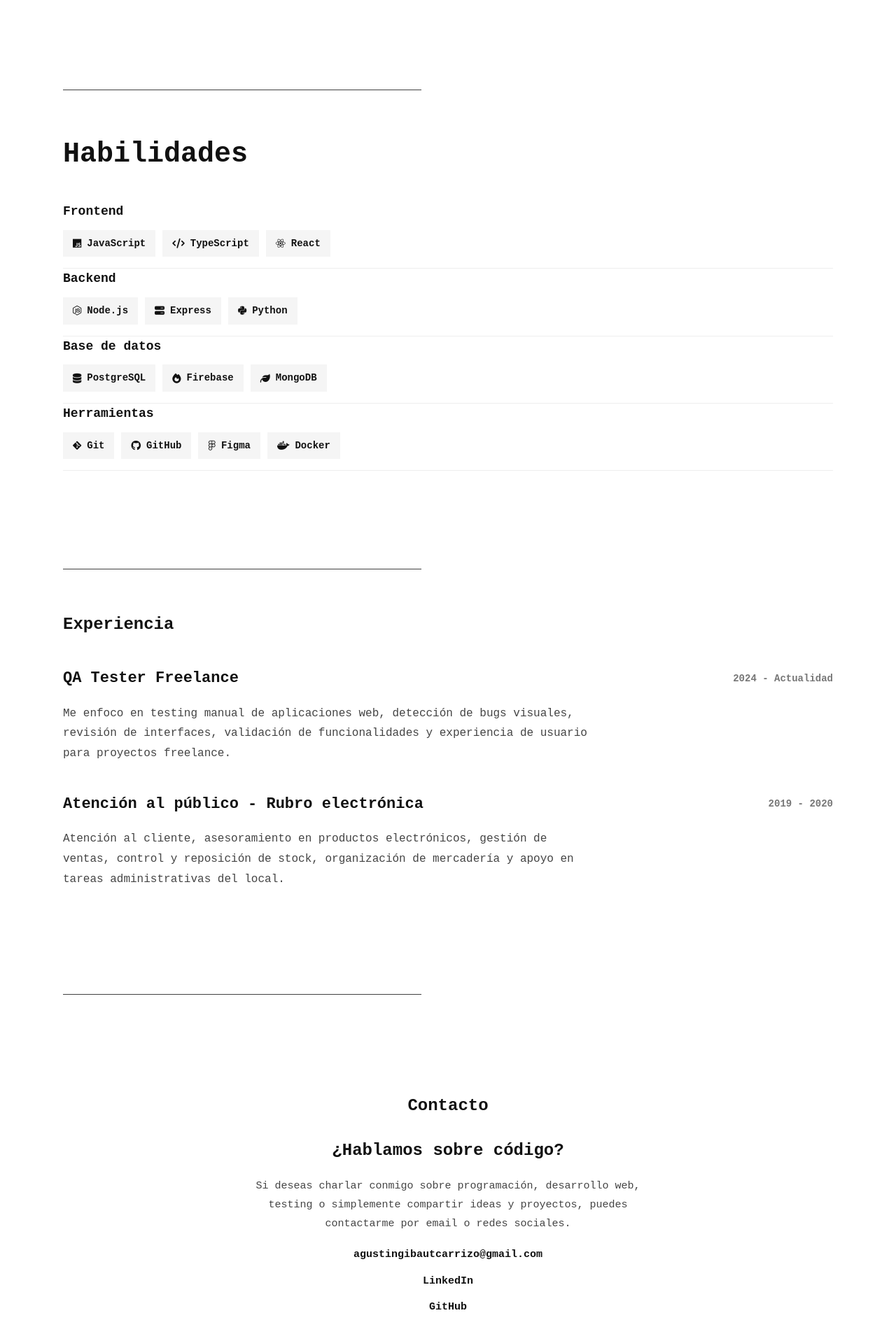
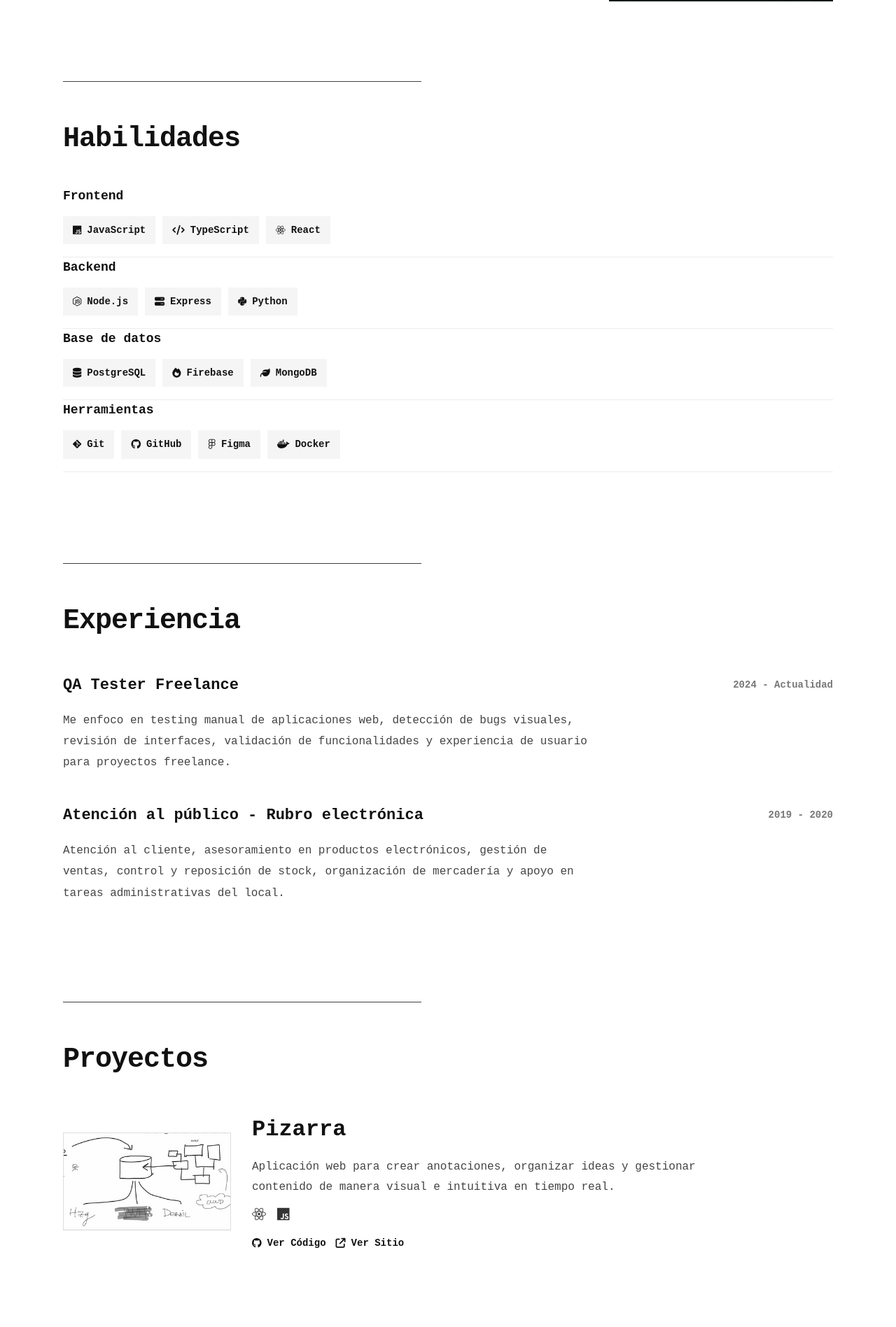
Before and after one commit to Fabricio-Agustin/Portfolio-Agustin, a React (Vite) app: page / in a window 1280 px wide. Shown: the part 463-2360 px from the top of the page at 70% size. Built offline with nearby package versions, Linux system fonts and the light colour scheme.

Commit message:
Seccion de proyectos

```diff
--- a/src/App.css
+++ b/src/App.css
@@ -8,18 +8,29 @@
   --negro: #111111;
   --gris: #777777;
   --gris-claro: #f5f5f5;
+  --borde: #ececec;
+}
+
+html{
+  scroll-behavior: smooth;
 }
 
 body{
-  background: #fff;
+  background: #ffffff;
   color: var(--negro);
   font-family: 'Courier New', Courier, monospace;
   line-height: 1.6;
+
+  text-rendering: optimizeLegibility;
+  -webkit-font-smoothing: antialiased;
+  -moz-osx-font-smoothing: grayscale;
 }
 
 /* NAVBAR */
+
 .Header{
   width: 100%;
+
   padding: 28px 20px;
 
   display: flex;
@@ -28,20 +39,42 @@ body{
 
   ul{
     display: flex;
-    gap: 30px;
+    align-items: center;
+
+    gap: 28px;
+
     list-style: none;
 
     li{
       a{
+        position: relative;
+
         text-decoration: none;
+
         color: var(--negro);
+
         font-size: 15px;
         font-weight: 700;
-        border-bottom: 2px solid transparent;
-        transition: .3s;
 
-        &:hover{
-          border-bottom: 2px solid #111;
+        transition: .25s ease;
+
+        &::after{
+          content: '';
+
+          position: absolute;
+          left: 0;
+          bottom: -4px;
+
+          width: 0%;
+          height: 2px;
+
+          background: var(--negro);
+
+          transition: .25s ease;
+        }
+
+        &:hover::after{
+          width: 100%;
         }
       }
     }
@@ -49,100 +82,155 @@ body{
 }
 
 /* HERO */
+
 .Hero{
   width: 100%;
+
   padding: 60px 90px;
 
   display: flex;
   justify-content: space-between;
   align-items: center;
-  gap: 40px;
+
+  gap: 60px;
 
   .Inicio{
     display: flex;
     flex-direction: column;
+
     gap: 18px;
 
+    max-width: 700px;
+
     .Titulo{
-      font-size: 84px;
+      font-size: clamp(54px, 9vw, 84px);
       font-weight: 800;
+
       line-height: .95;
+      letter-spacing: -2px;
     }
 
     .Descripcion{
       font-size: 24px;
       font-weight: 700;
+
       color: #444;
     }
 
     .Formacion{
       font-size: 16px;
       font-weight: 700;
+
       color: #555;
     }
 
     .Email{
-      font-size: 16px;
+      font-size: 15px;
+
       color: var(--gris);
     }
 
     .Redes{
       display: flex;
+      align-items: center;
+
       gap: 18px;
+
       list-style: none;
 
+      li{
         a{
+          position: relative;
+
           text-decoration: none;
+
           color: var(--negro);
+
           font-size: 15px;
           font-weight: 700;
-        border-bottom: 2px solid transparent;
-        transition: .3s;
 
-        &:hover{
-          border-bottom: 2px solid #111;
+          transition: .25s ease;
+
+          &::after{
+            content: '';
+
+            position: absolute;
+            left: 0;
+            bottom: -4px;
+
+            width: 0%;
+            height: 2px;
+
+            background: var(--negro);
+
+            transition: .25s ease;
+          }
+
+          &:hover::after{
+            width: 100%;
+          }
         }
       }
     }
   }
 
   .FotoPerfil{
+    flex-shrink: 0;
+
     img{
       width: 320px;
       height: 320px;
+
       object-fit: cover;
+
+      display: block;
     }
   }
 }
 
 /* DIVISOR */
+
 .Divisor{
   width: 40%;
   height: 1px;
-  margin: 60px 0 60px 90px;
-  background: #111;
+
+  margin: 50px 0 50px 90px;
+
+  background: var(--negro);
+
   opacity: .8;
 }
 
+/* TITULO GLOBAL */
+
+.Subtitulo{
+  font-size: clamp(32px, 6vw, 40px);
+  font-weight: 800;
+
+  letter-spacing: -1px;
+}
+
 /* HABILIDADES */
+
 .Habilidades{
   width: 100%;
-  padding: 0 90px 80px 90px;
+
+  padding: 0 90px 80px;
+
   display: flex;
   flex-direction: column;
+
   gap: 35px;
-
-  .Subtitulo{
-    font-size: 40px;
-    font-weight: 800;
-  }
 
   .Categoria{
     display: flex;
     flex-direction: column;
-    gap: 12px;
-    padding-bottom: 16px;
-    border-bottom: 1px solid #eee;
+
+    gap: 14px;
+
+    padding-bottom: 18px;
+
+    border-bottom: 1px solid var(--borde);
 
     h3{
       font-size: 18px;
@@ -153,43 +241,55 @@ body{
   .TecnologiasList{
     display: flex;
     flex-wrap: wrap;
+
     gap: 10px;
   }
 
   .TechTag{
     display: flex;
     align-items: center;
+
     gap: 8px;
-    padding: 8px 14px;
+
+    padding: 9px 14px;
+
     background: var(--gris-claro);
+
     font-size: 14px;
     font-weight: 700;
-    color: var(--negro);
+
+    white-space: nowrap;
   }
 
   .tech-icon{
-    font-size: 14px;
-    font-weight: 900;
+    font-size: 15px;
   }
 }
 
 /* EXPERIENCIA */
+
 .Experiencia{
   width: 100%;
-  padding: 0 90px 90px 90px;
+
+  padding: 0 90px 90px;
+
   display: flex;
   flex-direction: column;
-  gap: 40px;
+
+  gap: 42px;
 
   .Trabajo{
     display: flex;
     flex-direction: column;
+
     gap: 18px;
 
     .TrabajoTop{
       display: flex;
       justify-content: space-between;
       align-items: center;
+
+      gap: 20px;
 
       h3{
         font-size: 22px;
@@ -199,31 +299,131 @@ body{
       span{
         font-size: 14px;
         font-weight: 700;
+
         color: var(--gris);
+
+        white-space: nowrap;
       }
     }
 
     p{
-      max-width: 750px;
+      max-width: 760px;
+
+      font-size: 16px;
+      line-height: 1.9;
+
+      color: #444;
+    }
+  }
+}
+
+/* PROYECTOS */
+
+.Proyectos{
+  width: 100%;
+  padding: 0 90px 90px;
+  display: flex;
+  flex-direction: column;
+  gap: 42px;
+}
+
+.ProyectosGrid{
+  display: flex;
+  flex-direction: column;
+  gap: 42px;
+}
+
+.ProyectoCard{
+  display: flex;
+  align-items: center;
+  gap: 30px;
+}
+
+.ProyectoImagenLink{
+  text-decoration: none;
+}
+
+.ProyectoImagen{
+  overflow: hidden;
+  img{
+    width: 240px;
+    height: 140px;
+    object-fit: cover;
+    display: block;
+    border: 1px solid #ddd;
+    transition: transform .3s ease;
+  }
+
+  &:hover{
+    img{
+      transform: scale(1.03);
+    }
+  }
+}
+
+.ProyectoContenido{
+  display: flex;
+  flex-direction: column;
+  gap: 14px;
+
+  h3{
+    font-size: 32px;
+    font-weight: 800;
+  }
+
+  p{
+    max-width: 650px;
     font-size: 16px;
     line-height: 1.8;
     color: #444;
   }
 }
+
+.ProyectoTech{
+  display: flex;
+  align-items: center;
+  flex-wrap: wrap;
+  gap: 16px;
+
+  i{
+    font-size: 20px;
+    color: #333;
+  }
+}
+
+.ProyectoLinks{
+  display: flex;
+  align-items: center;
+  flex-wrap: wrap;
+  gap: 14px;
+  margin-top: 6px;
+
+  a{
+    display: flex;
+    align-items: center;
+    gap: 8px;
+    text-decoration: none;
+    color: var(--negro);
+    font-size: 14px;
+    font-weight: 700;
+    transition: opacity .25s ease;
+
+    &:hover{
+      opacity: .6;
+    }
+  }
 }
 
 /* CONTACTO */
+
 .Contacto{
   width: 100%;
   padding: 80px 20px;
-
   display: flex;
   flex-direction: column;
   align-items: center;
   text-align: center;
-  gap: 25px;
-
-  border-top: none;
+  gap: 24px;
 
   .ContactoInfo{
     display: flex;
@@ -231,15 +431,19 @@ body{
     align-items: center;
     gap: 18px;
 
-    .ContactoTop h3{
+    .ContactoTop{
+      h3{
         font-size: 24px;
         font-weight: 800;
       }
+    }
 
     p{
-      max-width: 600px;
+      max-width: 620px;
+
       font-size: 15px;
-      line-height: 1.8;
+      line-height: 1.9;
+
       color: #444;
     }
 
@@ -249,16 +453,29 @@ body{
       gap: 12px;
       list-style: none;
 
+      li{
         a{
+          position: relative;
           text-decoration: none;
           color: var(--negro);
           font-size: 15px;
           font-weight: 700;
-        border-bottom: 2px solid transparent;
-        transition: .3s;
+          transition: .25s ease;
 
-        &:hover{
-          border-bottom: 2px solid #111;
+          &::after{
+            content: '';
+            position: absolute;
+            left: 0;
+            bottom: -4px;
+            width: 0%;
+            height: 2px;
+            background: var(--negro);
+            transition: .25s ease;
+          }
+
+          &:hover::after{
+            width: 100%;
+          }
         }
       }
     }
@@ -266,34 +483,150 @@ body{
 }
 
 /* RESPONSIVE */
+
 @media (max-width: 900px){
 
-  .Hero{
-    flex-direction: column;
-    text-align: center;
-    padding: 40px 30px;
+  .Header{
+    padding: 24px 16px;
 
-    .Redes{
+    ul{
+      gap: 18px;
+      flex-wrap: wrap;
       justify-content: center;
     }
   }
 
-  .FotoPerfil img{
-    width: 240px;
-    height: 240px;
+  .Hero{
+    flex-direction: column-reverse;
+
+    text-align: center;
+
+    padding: 40px 24px;
+
+    gap: 35px;
+
+    .Inicio{
+      align-items: center;
+
+      .Titulo{
+        letter-spacing: -1px;
+      }
+
+      .Descripcion{
+        font-size: 20px;
+      }
+
+      .Formacion,
+      .Email{
+        font-size: 14px;
+      }
+
+      .Redes{
+        justify-content: center;
+        flex-wrap: wrap;
+      }
+    }
+
+    .FotoPerfil{
+      img{
+        width: 220px;
+        height: 220px;
+      }
+    }
+  }
+
+  .Divisor{
+    width: 72%;
+
+    margin: 40px auto;
+  }
+
+  .Habilidades,
+  .Experiencia,
+  .Proyectos{
+    padding: 0 24px 60px;
+  }
+
+  .Trabajo{
+    .TrabajoTop{
+      flex-direction: column;
+      align-items: flex-start;
+      gap: 6px;
+    }
+  }
+
+  .ProyectoCard{
+    flex-direction: column;
+    align-items: flex-start;
+  }
+
+  .ProyectoImagen{
+    width: 100%;
+
+    img{
+      width: 100%;
+      height: auto;
+      aspect-ratio: 16 / 9;
+    }
+  }
+
+  .ProyectoContenido{
+    width: 100%;
+
+    h3{
+      font-size: 28px;
+    }
+
+    p{
+      font-size: 15px;
+    }
+  }
+
+  .ProyectoLinks{
+    width: 100%;
+
+    a{
+      font-size: 13px;
+    }
+  }
+
+  .Contacto{
+    padding: 60px 24px;
+
+    .LinksContacto{
+      align-items: center;
+    }
+  }
+}
+
+@media (max-width: 480px){
+
+  .Hero{
+    padding: 30px 18px;
+  }
+
+  .Habilidades,
+  .Experiencia,
+  .Proyectos{
+    padding: 0 18px 50px;
   }
 
   .Titulo{
-    font-size: 52px;
+    font-size: 46px;
   }
 
-  .Divisor{
-    width: 70%;
-    margin: 50px auto;
+  .Subtitulo{
+    font-size: 30px;
   }
 
-  .Habilidades,
-  .Experiencia{
-    padding: 0 30px 60px 30px;
+  .ProyectoContenido{
+    h3{
+      font-size: 24px;
     }
   }
+
+  .TechTag{
+    width: 100%;
+    justify-content: center;
+  }
+}
--- a/src/App.jsx
+++ b/src/App.jsx
@@ -6,6 +6,7 @@ import Footer from './components/Footer.jsx';
 import Inicio from './pages/Inicio.jsx';
 import Habilidades from './pages/Habilidades.jsx';
 import Experiencia from './pages/Experiencia.jsx';
+import Proyectos from './pages/Proyectos.jsx';
 import Contacto from './pages/Contacto.jsx';
 
 function App() {
@@ -33,6 +34,12 @@ function App() {
 
         <div className="Divisor"></div>
 
+        <section id="proyectos">
+          <Proyectos />
+        </section>
+
+        <div className="Divisor"></div>
+
         <section id="contacto">
           <Contacto />
         </section>
--- /dev/null
+++ b/src/pages/Proyectos.jsx
@@ -0,0 +1,120 @@
+const PROYECTOS = [
+  {
+    id: 1,
+    nombre: 'Pizarra',
+    descripcion:
+      'Aplicación web para crear anotaciones, organizar ideas y gestionar contenido de manera visual e intuitiva en tiempo real.',
+
+      //imagen
+    imagen: '/src/assets/pizarra.png',
+
+    // repo de github / proceso
+    github: '',
+
+    // sitio web. / proceso
+    sitio: '',
+
+    tecnologias: [
+      { icono: 'fa-brands fa-react', nombre: 'React' },
+      { icono: 'fa-brands fa-js', nombre: 'JavaScript' },
+    ]
+  }
+]
+
+function TarjetaProyecto({
+  nombre,
+  descripcion,
+  imagen,
+  github,
+  sitio,
+  tecnologias
+}) {
+  return (
+    <article className="ProyectoCard">
+
+      <a href={sitio} target="_blank" rel="noopener noreferrer" className="ProyectoImagenLink">
+
+        <div className="ProyectoImagen">
+          <img src={imagen} alt={`Captura del proyecto ${nombre}`}/>
+        </div>
+
+      </a>
+
+      <div className="ProyectoContenido">
+
+        <h3>{nombre}</h3>
+
+        <p>
+          {descripcion}
+        </p>
+
+        <div className="ProyectoTech">
+
+          {tecnologias.map((tech, index) => (
+            <i
+              key={index}
+              className={tech.icono}
+              title={tech.nombre}
+              aria-label={tech.nombre}
+            ></i>
+          ))}
+
+        </div>
+
+        <div className="ProyectoLinks">
+
+          <a
+            href={github}
+            target="_blank"
+            rel="noopener noreferrer"
+            className="BtnGithub"
+          >
+            <i className="fa-brands fa-github"></i>
+            Ver Código
+          </a>
+
+          <a
+            href={sitio}
+            target="_blank"
+            rel="noopener noreferrer"
+            className="BtnSitio"
+          >
+            <i className="fa-solid fa-arrow-up-right-from-square"></i>
+            Ver Sitio
+          </a>
+
+        </div>
+
+      </div>
+
+    </article>
+  )
+}
+
+function Proyectos() {
+  return (
+    <section
+      id="proyectos"
+      className="Proyectos"
+    >
+
+      <h2 className="Subtitulo">
+        Proyectos
+      </h2>
+
+      <div className="ProyectosGrid">
+
+        {PROYECTOS.map((proyecto) => (
+          <TarjetaProyecto
+            key={proyecto.id}
+            {...proyecto}
+          />
+        ))}
+
+      </div>
+
+    </section>
+  )
+}
+
+export default Proyectos
```
Also changed, not shown: src/assets/pizarra.png (added). Lines whose indentation alone changed are shown as unchanged.
